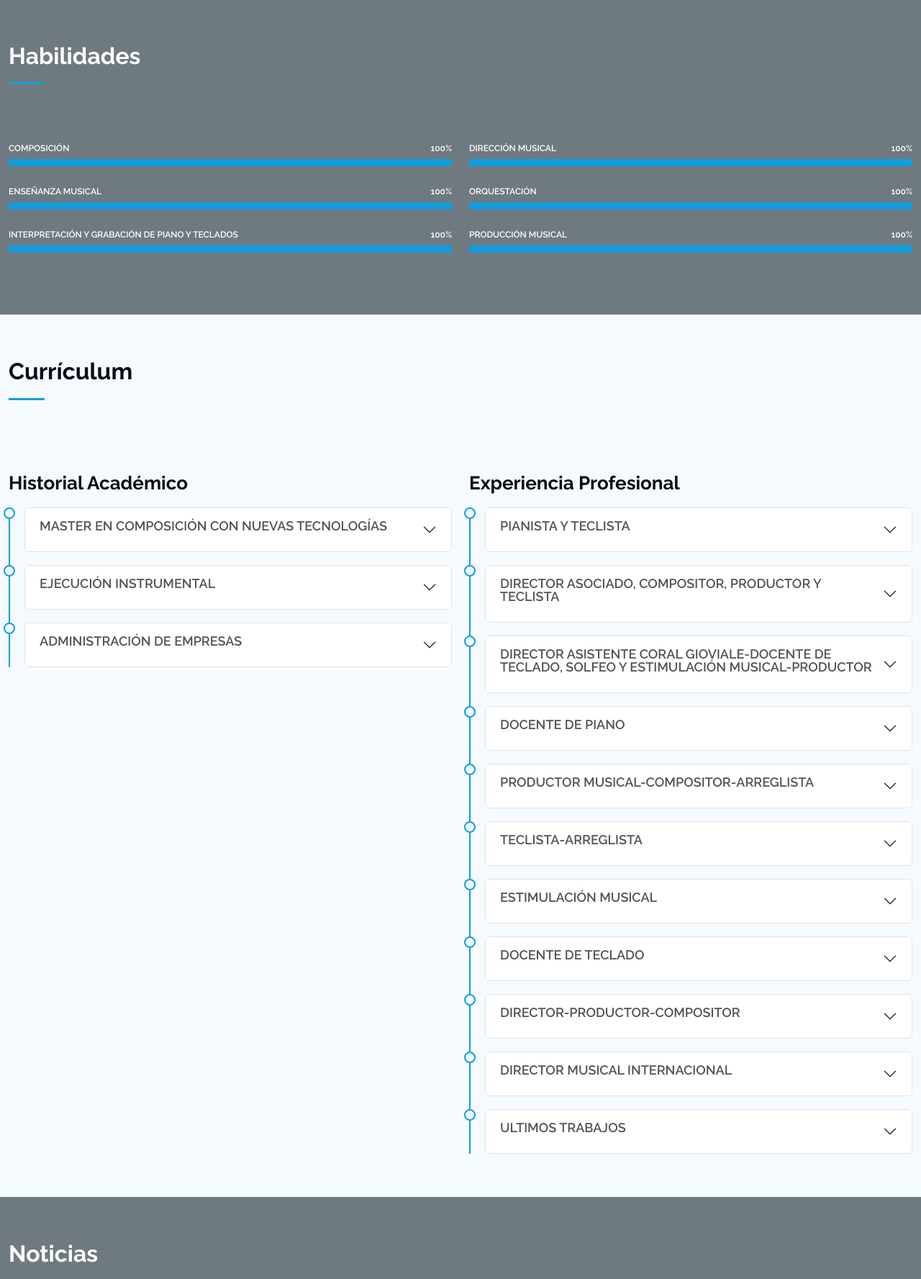
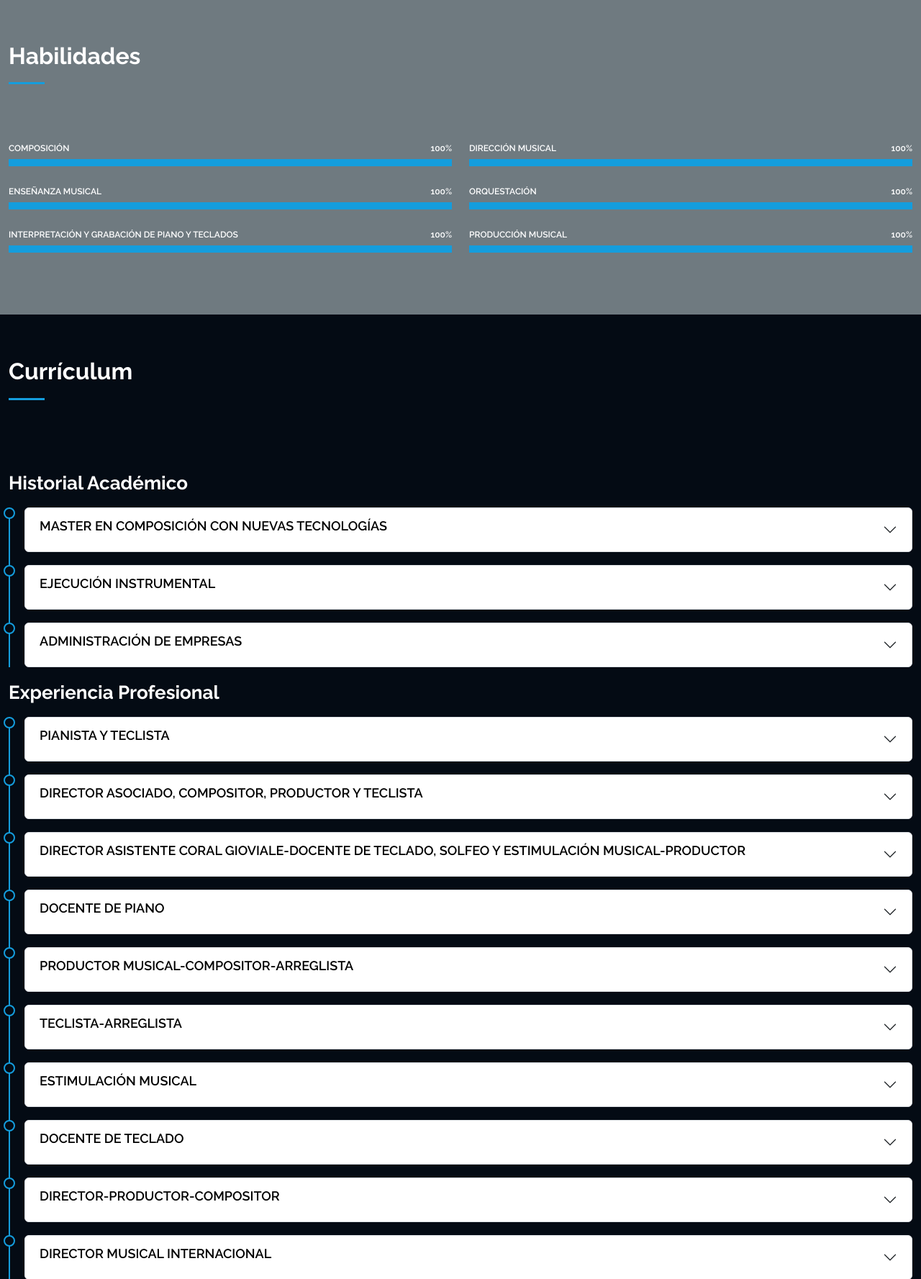
Before and after one commit to miguelvillamizar365/xavim, a PHP site: page / in a window 1280 px wide. Shown: the part 2818-4595 px from the top of the page at 72% size. Run offline with PHP 8.4, Linux system fonts and the light colour scheme.

Commit message:
mvillamizar - 08/09/2025 - Fix text and move to bottom - set  black color background in curriculum

```diff
--- a/assets/css/main.css
+++ b/assets/css/main.css
@@ -1385,5 +1385,31 @@ main, section, .section, body {
 }
 
 .font-xavimurillo{
-  font-family: "Architects Daughter", sans-serif;
+  font-family: "Great Vibes", cursive;
 }
+
+#hero {
+  position: relative; /* container should be relative */
+  height: 100vh; /* full screen height */
+}
+
+#hero .container {
+  position: absolute;
+  bottom: 0;   /* stick to bottom */
+  left: 50%;
+  transform: translateX(-50%);
+  text-align: center;
+}
+
+/* Todo el texto dentro de la sección Currículum */
+#resume,
+#resume h2,
+#resume h3,
+#resume h4,
+#resume h5,
+#resume p,
+#resume li,
+#resume em,
+#resume a {
+  color: #000 !important; /* fuerza a negro */
+}
--- a/index.html
+++ b/index.html
@@ -48,7 +48,7 @@
   <link href="assets/vendor/slick.css" rel="stylesheet">
   <link href="assets/vendor/style.css" rel="stylesheet">
 
-  <link href="https://fonts.googleapis.com/css2?family=Architects+Daughter&display=swap" rel="stylesheet">
+  <link href="https://fonts.googleapis.com/css2?family=Great+Vibes&display=swap" rel="stylesheet">
   <!-- Main CSS File -->
   <link href="assets/css/main.css" rel="stylesheet">
 
@@ -118,11 +118,19 @@
 
     <!-- Hero Section -->
 
+    <!-- <section id="hero" class="hero section dark-background" style="position: fixed; text-align: center; z-index: -1;">
+      <div class="container" data-aos="fade-up" data-aos-delay="100">
+        <h2 class="font-xavimurillo">Xavi Murillo</h2>
+        <p class="font-xavimurillo">Soy Compositor, Productor, Pianista<span class="typed-cursor typed-cursor--blink" aria-hidden="true">
+          </span><span class="typed-cursor typed-cursor--blink" aria-hidden="true"></span></p>
+      </div>
+    </section> -->
+
     <section id="hero" class="hero section dark-background" style="position: absolute !important; text-align: center;">
       <!-- <img id="myPhoto"  class="my-image" src="assets/img/hero-bg.jpg" alt="" data-aos="fade-in" class=""> -->
       <div class="container" data-aos="fade-up" data-aos-delay="100">
         <h2 class="font-xavimurillo">Xavi Murillo</h2>
-        <p class="font-xavimurillo">Soy Productor, Compositor, Pianista<span class="typed-cursor typed-cursor--blink" aria-hidden="true">
+        <p class="font-xavimurillo">Soy Compositor, Productor, Pianista<span class="typed-cursor typed-cursor--blink" aria-hidden="true">
           </span><span class="typed-cursor typed-cursor--blink" aria-hidden="true"></span></p>
       </div>
     </section>
@@ -328,19 +336,19 @@
     </section><!-- /Skills Section -->
 
     <!-- currículum Section -->
-    <section id="resume" class="resume section light-background">
+    <section id="resume" class="resume section dark-background">
 
       <!-- Section Title -->
       <div class="container section-title" data-aos="fade-up">
-        <h2>Currículum</h2>
+        <h2 style="color: white !important;">Currículum</h2>
         <!-- <p>Magnam dolores commodi suscipit. Necessitatibus eius consequatur ex aliquid fuga eum quidem. Sit sint consectetur velit. Quisquam quos quisquam cupiditate. Et nemo qui impedit suscipit alias ea. Quia fugiat sit in iste officiis commodi quidem hic quas.</p> -->
       </div><!-- End Section Title -->
 
 
       <div class="container">
         <div class="row">
-          <div class="col-lg-6" data-aos="fade-up" data-aos-delay="100">
-            <h3 class="resume-title">Historial Académico</h3>
+          <div class="col-lg-12" data-aos="fade-up" data-aos-delay="100">
+            <h3 class="resume-title" style="color: white !important;">Historial Académico</h3>
 
           <div class="accordion" id="accordionExample">
             <div class="resume-item">
@@ -409,14 +417,9 @@
                 </div>
               </div>
             </div>
-
           </div>
-        </div>
-
-
-          <div class="col-lg-6" data-aos="fade-up" data-aos-delay="200">
-            <h3 class="resume-title">Experiencia Profesional</h3>
-
+
+          <h3 class="resume-title" style="color: white !important;">Experiencia Profesional</h3>
             <div class="accordion" id="accordionExample">
               <div class="resume-item">
                 <div class="accordion-item">
```
